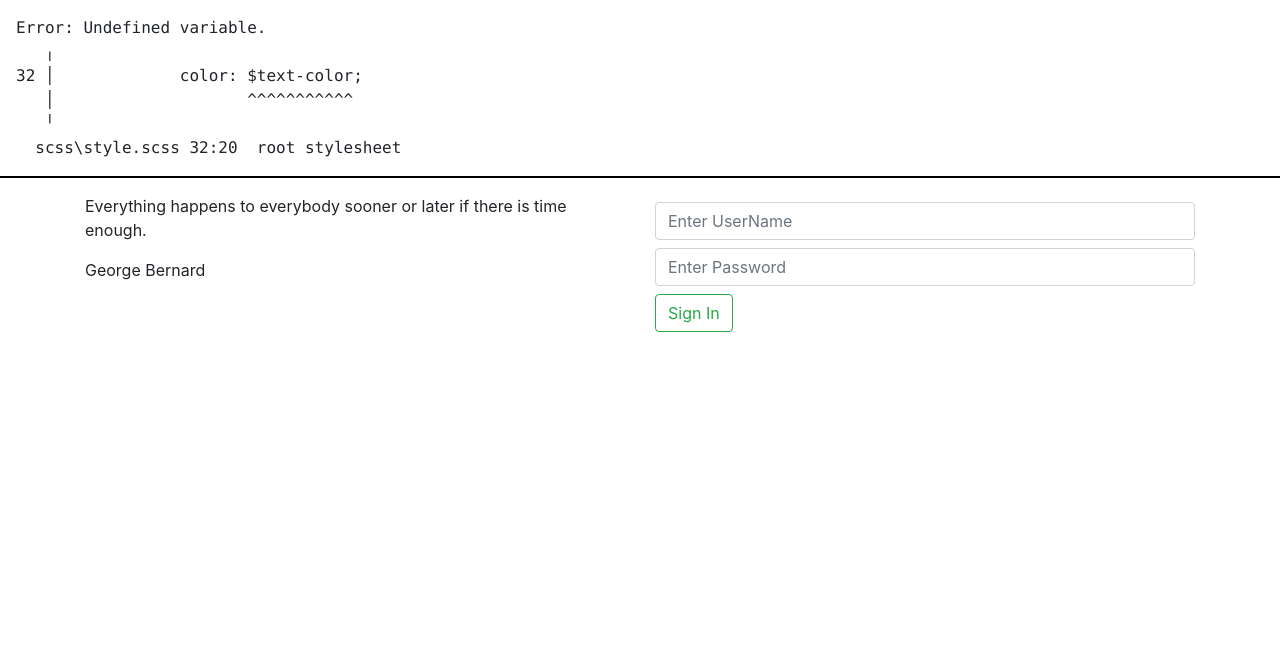
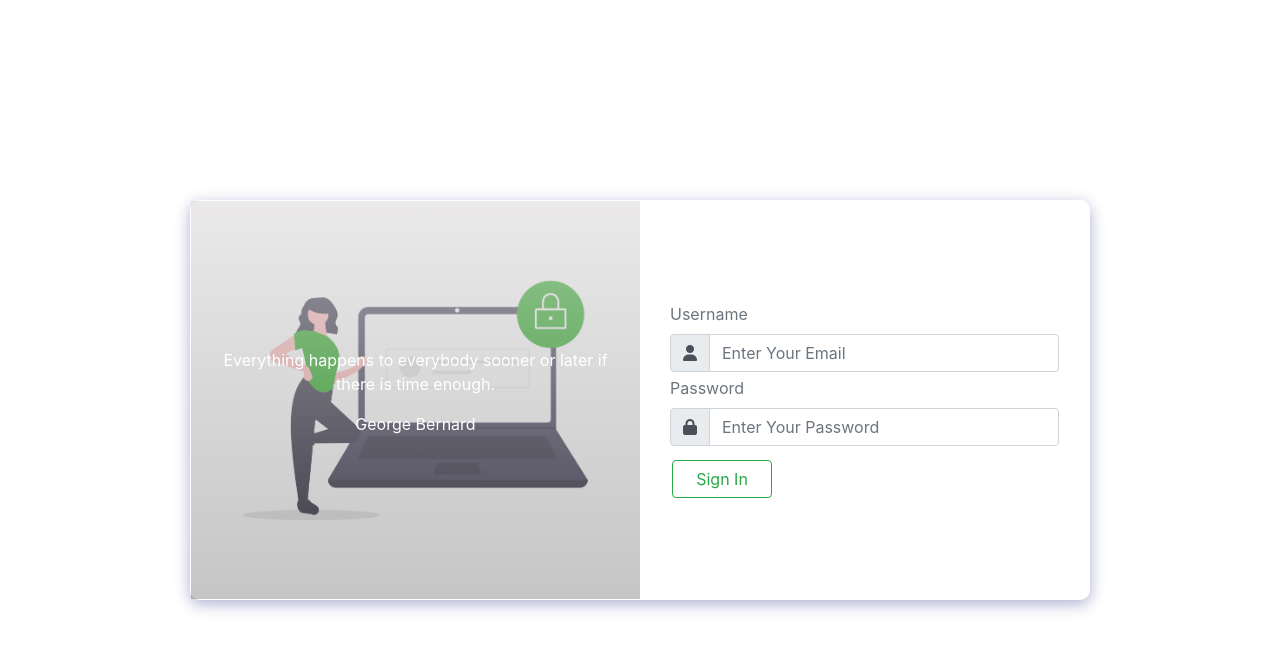
Before and after one commit to Hamza100797/Login-In-SAAS, a website: page index.html in a window 1280 px wide. Drawn offline with nearby package versions, Linux system fonts and the light colour scheme.

Commit message:
Variable-added

```diff
--- a/index.html
+++ b/index.html
@@ -1,41 +1,93 @@
 <!DOCTYPE html>
 <html lang="en">
+  <head>
+    <meta charset="UTF-8" />
+    <meta http-equiv="X-UA-Compatible" content="IE=edge" />
+    <meta name="viewport" content="width=device-width, initial-scale=1.0" />
+    <link rel="stylesheet" href="./css/style.css" />
+    <link
+      rel="stylesheet"
+      href="https://cdn.jsdelivr.net/npm/bootstrap@4.0.0/dist/css/bootstrap.min.css"
+      integrity="sha384-Gn5384xqQ1aoWXA+058RXPxPg6fy4IWvTNh0E263XmFcJlSAwiGgFAW/dAiS6JXm"
+      crossorigin="anonymous"
+    />
 
-<head>
-    <meta charset="UTF-8">
-    <meta http-equiv="X-UA-Compatible" content="IE=edge">
-    <meta name="viewport" content="width=device-width, initial-scale=1.0">
-    <link rel="stylesheet" href="./css/style.css">
-    <link rel="stylesheet" href="https://cdn.jsdelivr.net/npm/bootstrap@4.0.0/dist/css/bootstrap.min.css"
-        integrity="sha384-Gn5384xqQ1aoWXA+058RXPxPg6fy4IWvTNh0E263XmFcJlSAwiGgFAW/dAiS6JXm" crossorigin="anonymous">
+    <link
+      rel="stylesheet"
+      href="https://cdnjs.cloudflare.com/ajax/libs/font-awesome/6.1.1/css/all.min.css"
+      integrity="sha512-KfkfwYDsLkIlwQp6LFnl8zNdLGxu9YAA1QvwINks4PhcElQSvqcyVLLD9aMhXd13uQjoXtEKNosOWaZqXgel0g=="
+      crossorigin="anonymous"
+      referrerpolicy="no-referrer"
+    />
+    <link rel="shortcut icon" href="./assets/images.jfif" type="image/x-icon" />
     <title>Login</title>
   </head>
 
   <body>
     <div class="container registration">
       <div class="row login-form">
-            <div class="col-md-6 col-6 bg-image">
-                <p>Everything happens to everybody sooner or later if there is time enough.</p>
+        <div class="col-sm-12 col-md-12 col-lg-6 bg-image">
+          <p>
+            Everything happens to everybody sooner or later if there is time
+            enough.
+          </p>
           <p>George Bernard</p>
         </div>
-            <div class="col-md-6 col-6 siginForm">
+        <div class="col-sm-12 col-md-12 col-lg-6 siginForm">
           <form action="" class="form-group">
-                    <input type="text" class="form-control my-2" placeholder="Enter UserName">
-                    <input type="password" name="" id="" class="form-control my-2" placeholder="Enter Password">
-                    <button class="btn btn-outline-success" type="submit"> Sign In </button>
+            <div class="col-auto">
+              <label class="text-muted" for="userName">Username</label>
+              <div class="input-group mb-1">
+                <div class="input-group-prepend">
+                  <div class="input-group-text">
+                    <i class="fa-solid fa-user"></i>
+                  </div>
+                </div>
+                <input
+                  type="text"
+                  class="form-control"
+                  id="userName"
+                  placeholder="Enter Your Email"
+                />
+              </div>
+            </div>
+            <div class="col-auto">
+              <label class="text-muted" for="password">Password</label>
+              <div class="input-group mb-1">
+                <div class="input-group-prepend">
+                  <div class="input-group-text">
+                    <i class="fa-solid fa-lock"></i>
+                  </div>
+                </div>
+                <input
+                  type="text"
+                  class="form-control"
+                  id="password"
+                  placeholder="Enter Your Password"
+                />
+              </div>
+            </div>
+            <button class="btn btn-outline-success col-auto" type="submit">
+              Sign In
+            </button>
           </form>
         </div>
       </div>
     </div>
-    <script src="https://code.jquery.com/jquery-3.2.1.slim.min.js"
+    <script
+      src="https://code.jquery.com/jquery-3.2.1.slim.min.js"
       integrity="sha384-KJ3o2DKtIkvYIK3UENzmM7KCkRr/rE9/Qpg6aAZGJwFDMVNA/GpGFF93hXpG5KkN"
-        crossorigin="anonymous"></script>
-    <script src="https://cdn.jsdelivr.net/npm/popper.js@1.12.9/dist/umd/popper.min.js"
+      crossorigin="anonymous"
+    ></script>
+    <script
+      src="https://cdn.jsdelivr.net/npm/popper.js@1.12.9/dist/umd/popper.min.js"
       integrity="sha384-ApNbgh9B+Y1QKtv3Rn7W3mgPxhU9K/ScQsAP7hUibX39j7fakFPskvXusvfa0b4Q"
-        crossorigin="anonymous"></script>
-    <script src="https://cdn.jsdelivr.net/npm/bootstrap@4.0.0/dist/js/bootstrap.min.js"
+      crossorigin="anonymous"
+    ></script>
+    <script
+      src="https://cdn.jsdelivr.net/npm/bootstrap@4.0.0/dist/js/bootstrap.min.js"
       integrity="sha384-JZR6Spejh4U02d8jOt6vLEHfe/JQGiRRSQQxSfFWpi1MquVdAyjUar5+76PVCmYl"
-        crossorigin="anonymous"></script>
+      crossorigin="anonymous"
+    ></script>
   </body>
-
 </html>
--- a/scss/_variable.scss
+++ /dev/null
@@ -1 +0,0 @@
-$text-color:#ffff;
--- /dev/null
+++ b/scss/partials/_variable.scss
@@ -0,0 +1,2 @@
+$text-color:#ffff;
+$border-outline:rgb(13%, 67%, 11%);
--- a/scss/style.scss
+++ b/scss/style.scss
@@ -1,6 +1,4 @@
-
-import
-
+@import './partials/variable';
 
 .registration {
     display: flex;
@@ -14,6 +12,12 @@ import
    width: 900px;
    height: 400px;
    background-color: rgba(255, 255, 255, 0.692);
+   background: rgba( 255, 255, 255, 0.25 );
+   box-shadow: 0 4px 15px 0 rgb(31 38 135 / 37%);
+backdrop-filter: blur( 4px );
+-webkit-backdrop-filter: blur( 4px );
+border-radius: 10px;
+border: 1px solid rgba( 255, 255, 255, 0.18 );
     .bg-image {
         background: linear-gradient(0deg, rgba(66, 65, 66, 0.3), rgba(223, 220, 222, 0.637)), url(../assets/undraw_secure_login_pdn4.png);
         background-size: contain;
@@ -42,5 +46,16 @@ import
     flex-direction: column;
     width: 100%;
     height: 100%;
+    input:focus {
+        outline: none !important;
+        border:1px solid $border-outline;
+        box-shadow: 0 0 10px #719ECE;
+      }
 }
+button {
+    width: 100px;
+    margin-left: 17px;
+    margin-top: 10px;
 }
+
+}
```
Also changed, not shown: assets/images.jfif (added), css/style.css, 1 other file. Lines whose indentation alone changed are shown as unchanged.
